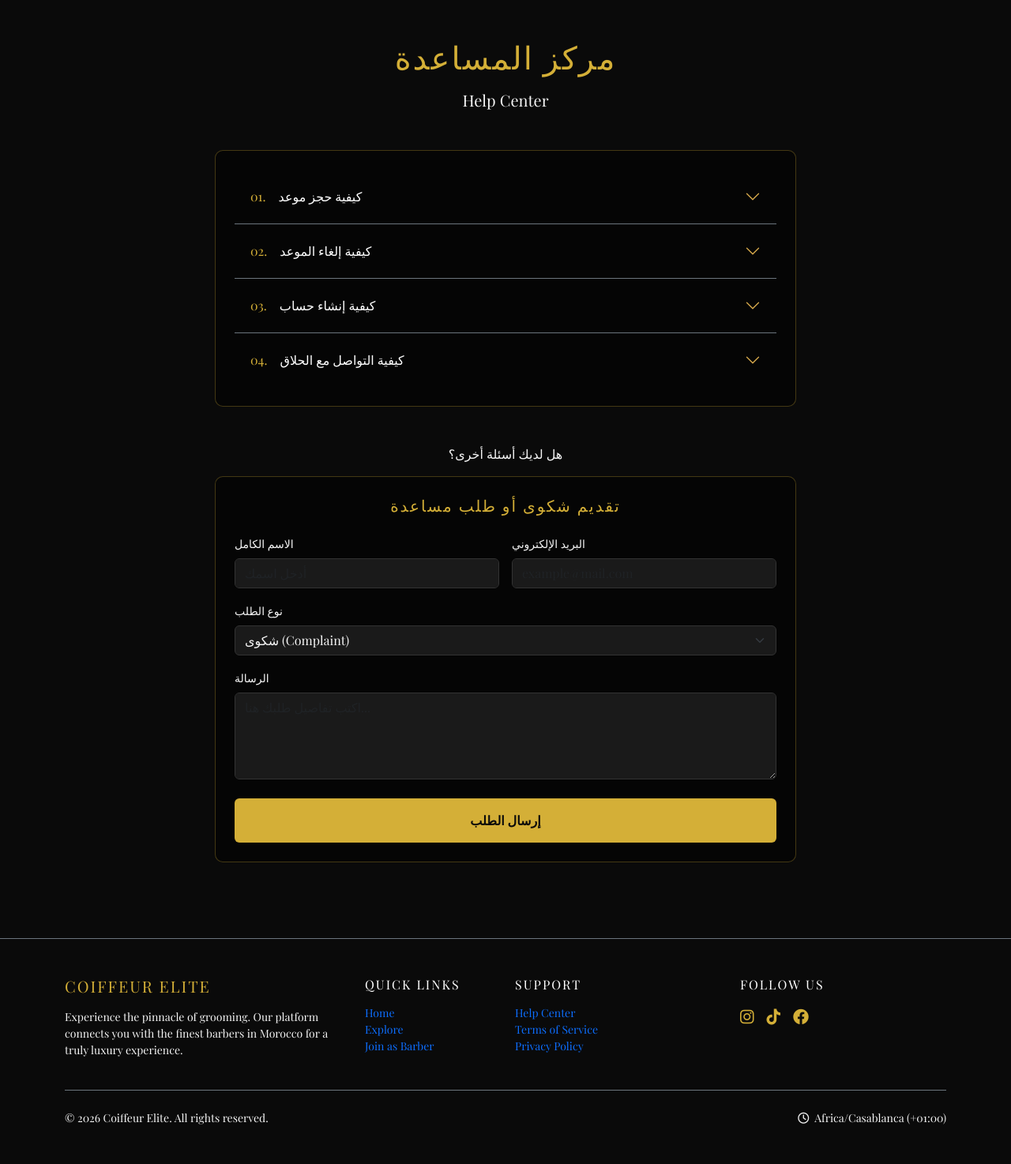
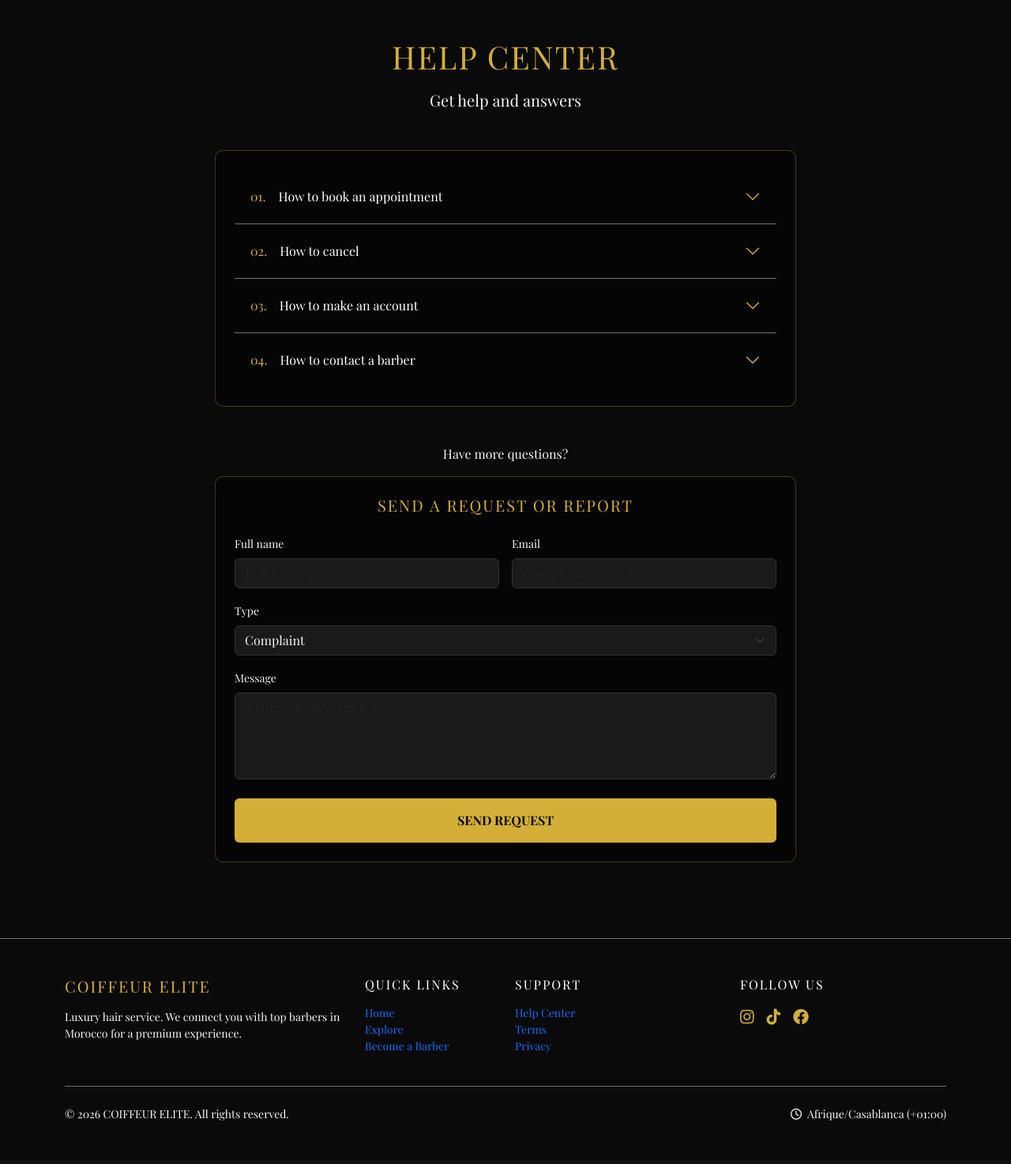
Before and after one commit to alaemaghchich/-COIFFEUR-ELITE---appliction-web-PFA, a PHP site: page /help.php in a window 1280 px wide. Shown: the part 57-1531 px from the top of the page at 79% size. After the commit the page ends 1476 px from the top, so only its background shows below. Run offline with PHP 8.4, Linux system fonts and the light colour scheme.

Commit message:
fineched Privacy Policy & Terms of Service & Help Center pages

```diff
--- a/classes/User.php
+++ b/classes/User.php
@@ -57,10 +57,9 @@ class User {
     }
 
     public function isBlacklisted($email, $phone) {
-        $query = "SELECT id FROM blacklist WHERE (email = :email AND email IS NOT NULL) OR phone = :phone";
+        $query = "SELECT id FROM blacklist WHERE email = :email";
         $stmt = $this->conn->prepare($query);
         $stmt->bindParam(":email", $email);
-        $stmt->bindParam(":phone", $phone);
         $stmt->execute();
         return $stmt->rowCount() > 0;
     }
--- a/help.php
+++ b/help.php
@@ -13,7 +13,7 @@ $supportObj->createTable();
 $success_msg = "";
 if($_SERVER['REQUEST_METHOD'] == 'POST' && isset($_POST['submit_support'])) {
     if($supportObj->create($_POST['name'], $_POST['email'], $_POST['type'], $_POST['message'])) {
-        $success_msg = "تم إرسال رسالتك بنجاح! سنتواصل معك قريباً.";
+        $success_msg = "Your message was sent. We will contact you soon.";
     }
 }
 ?>
@@ -22,8 +22,8 @@ if($_SERVER['REQUEST_METHOD'] == 'POST' && isset($_POST['submit_support'])) {
     <div class="row justify-content-center">
         <div class="col-md-10 col-lg-8">
             <div class="text-center mb-5">
-                <h1 class="text-gold mb-3">مركز المساعدة</h1>
-                <p class="text-gray-text lead">Help Center</p>
+                <h1 class="text-gold mb-3">Help Center</h1>
+                <p class="text-gray-text lead">Get help and answers</p>
             </div>
 
             <div class="card-luxury p-4 mb-4">
@@ -31,12 +31,12 @@ if($_SERVER['REQUEST_METHOD'] == 'POST' && isset($_POST['submit_support'])) {
                     <div class="accordion-item bg-transparent border-bottom border-secondary">
                         <h2 class="accordion-header">
                             <button class="accordion-button collapsed bg-transparent text-white py-4 shadow-none" type="button" data-bs-toggle="collapse" data-bs-target="#h1">
-                                <span class="text-gold me-3">01.</span> كيفية حجز موعد
+                                <span class="text-gold me-3">01.</span> How to book an appointment
                             </button>
                         </h2>
                         <div id="h1" class="accordion-collapse collapse" data-bs-parent="#helpAccordion">
                             <div class="accordion-body text-gray-text pb-4">
-                                لحجز موعد، ابحث عن الحلاق المناسب لك، اختر الخدمات المطلوبة، حدد التاريخ والوقت المتاحين، ثم اضغط على زر "احجز الآن".
+                                To book: find a barber, choose services, pick date and time, then click "Book".
                             </div>
                         </div>
                     </div>
@@ -44,12 +44,12 @@ if($_SERVER['REQUEST_METHOD'] == 'POST' && isset($_POST['submit_support'])) {
                     <div class="accordion-item bg-transparent border-bottom border-secondary">
                         <h2 class="accordion-header">
                             <button class="accordion-button collapsed bg-transparent text-white py-4 shadow-none" type="button" data-bs-toggle="collapse" data-bs-target="#h2">
-                                <span class="text-gold me-3">02.</span> كيفية إلغاء الموعد
+                                <span class="text-gold me-3">02.</span> How to cancel
                             </button>
                         </h2>
                         <div id="h2" class="accordion-collapse collapse" data-bs-parent="#helpAccordion">
                             <div class="accordion-body text-gray-text pb-4">
-                                يمكنك إلغاء موعدك من خلال صفحة "حجوزاتي" في حسابك الشخصي، ثم اختيار الحجز المراد إلغاؤه والضغط على خيار الإلغاء.
+                                You can cancel from "My Bookings" in your account. Choose the booking and click cancel.
                             </div>
                         </div>
                     </div>
@@ -57,12 +57,12 @@ if($_SERVER['REQUEST_METHOD'] == 'POST' && isset($_POST['submit_support'])) {
                     <div class="accordion-item bg-transparent border-bottom border-secondary">
                         <h2 class="accordion-header">
                             <button class="accordion-button collapsed bg-transparent text-white py-4 shadow-none" type="button" data-bs-toggle="collapse" data-bs-target="#h3">
-                                <span class="text-gold me-3">03.</span> كيفية إنشاء حساب
+                                <span class="text-gold me-3">03.</span> How to make an account
                             </button>
                         </h2>
                         <div id="h3" class="accordion-collapse collapse" data-bs-parent="#helpAccordion">
                             <div class="accordion-body text-gray-text pb-4">
-                                اضغط على زر "تسجيل الدخول" أو "انضم إلينا"، اختر نوع الحساب (زبون أو حلاق)، واملأ البيانات المطلوبة لإنشاء حسابك.
+                                Click "Login" or "Register", choose your role (customer or barber), and fill the form.
                             </div>
                         </div>
                     </div>
@@ -70,12 +70,12 @@ if($_SERVER['REQUEST_METHOD'] == 'POST' && isset($_POST['submit_support'])) {
                     <div class="accordion-item bg-transparent border-0">
                         <h2 class="accordion-header">
                             <button class="accordion-button collapsed bg-transparent text-white py-4 shadow-none" type="button" data-bs-toggle="collapse" data-bs-target="#h4">
-                                <span class="text-gold me-3">04.</span> كيفية التواصل مع الحلاق
+                                <span class="text-gold me-3">04.</span> How to contact a barber
                             </button>
                         </h2>
                         <div id="h4" class="accordion-collapse collapse" data-bs-parent="#helpAccordion">
                             <div class="accordion-body text-gray-text pb-4">
-                                يمكنك العثور على معلومات التواصل (رقم الهاتف) في صفحة الملف الشخصي للحلاق بعد تسجيل الدخول.
+                                You can find the barber's contact (phone) on their profile page after you log in.
                             </div>
                         </div>
                     </div>
@@ -83,36 +83,36 @@ if($_SERVER['REQUEST_METHOD'] == 'POST' && isset($_POST['submit_support'])) {
             </div>
 
             <div class="text-center mt-5" id="contactSection">
-                <p class="text-gray-text">هل لديك أسئلة أخرى؟</p>
+                <p class="text-gray-text">Have more questions?</p>
                 <div class="card-luxury p-4 text-start">
-                    <h5 class="text-gold mb-4 text-center">تقديم شكوى أو طلب مساعدة</h5>
+                    <h5 class="text-gold mb-4 text-center">Send a request or report</h5>
                     <?php if($success_msg): ?>
                         <div class="alert alert-success"><?php echo $success_msg; ?></div>
                     <?php endif; ?>
                     <form action="help.php#contactSection" method="POST">
                         <div class="row g-3">
                             <div class="col-md-6">
-                                <label class="form-label text-gray-text small">الاسم الكامل</label>
-                                <input type="text" name="name" class="form-control" required placeholder="أدخل اسمك">
+                                <label class="form-label text-gray-text small">Full name</label>
+                                <input type="text" name="name" class="form-control" required placeholder="Enter your name">
                             </div>
                             <div class="col-md-6">
-                                <label class="form-label text-gray-text small">البريد الإلكتروني</label>
+                                <label class="form-label text-gray-text small">Email</label>
                                 <input type="email" name="email" class="form-control" required placeholder="example@mail.com">
                             </div>
                             <div class="col-12">
-                                <label class="form-label text-gray-text small">نوع الطلب</label>
+                                <label class="form-label text-gray-text small">Type</label>
                                 <select name="type" class="form-select">
-                                    <option value="complaint">شكوى (Complaint)</option>
-                                    <option value="support">دعم فني (Support)</option>
-                                    <option value="other">أخرى (Other)</option>
+                                    <option value="complaint">Complaint</option>
+                                    <option value="support">Support</option>
+                                    <option value="other">Other</option>
                                 </select>
                             </div>
                             <div class="col-12">
-                                <label class="form-label text-gray-text small">الرسالة</label>
-                                <textarea name="message" class="form-control" rows="4" required placeholder="اكتب تفاصيل طلبك هنا..."></textarea>
+                                <label class="form-label text-gray-text small">Message</label>
+                                <textarea name="message" class="form-control" rows="4" required placeholder="Write your message here..."></textarea>
                             </div>
                             <div class="col-12">
-                                <button type="submit" name="submit_support" class="btn btn-gold w-100 py-3 mt-2">إرسال الطلب</button>
+                                <button type="submit" name="submit_support" class="btn btn-gold w-100 py-3 mt-2">Send Request</button>
                             </div>
                         </div>
                     </form>
--- a/includes/footer.php
+++ b/includes/footer.php
@@ -8,7 +8,7 @@ date_default_timezone_set('Africa/Casablanca');
             <div class="col-md-4 mb-4">
                 <h5 class="text-gold mb-3">COIFFEUR ELITE</h5>
                 <p class="text-gray-text small">
-                    Experience the pinnacle of grooming. Our platform connects you with the finest barbers in Morocco for a truly luxury experience.
+                    Luxury hair service. We connect you with top barbers in Morocco for a premium experience.
                 </p>
             </div>
 
@@ -17,7 +17,7 @@ date_default_timezone_set('Africa/Casablanca');
                 <ul class="list-unstyled small">
                     <li><a href="/" class="text-gray-text text-decoration-none">Home</a></li>
                     <li><a href="/customer/search.php" class="text-gray-text text-decoration-none">Explore</a></li>
-                    <li><a href="/auth/register.php" class="text-gray-text text-decoration-none">Join as Barber</a></li>
+                    <li><a href="/auth/register.php" class="text-gray-text text-decoration-none">Become a Barber</a></li>
                 </ul>
             </div>
 
@@ -25,8 +25,8 @@ date_default_timezone_set('Africa/Casablanca');
                 <h6 class="text-white mb-3">Support</h6>
                 <ul class="list-unstyled small">
                     <li><a href="/help.php" class="text-gray-text text-decoration-none">Help Center</a></li>
-                    <li><a href="/terms.php" class="text-gray-text text-decoration-none">Terms of Service</a></li>
-                    <li><a href="/privacy.php" class="text-gray-text text-decoration-none">Privacy Policy</a></li>
+                    <li><a href="/terms.php" class="text-gray-text text-decoration-none">Terms</a></li>
+                    <li><a href="/privacy.php" class="text-gray-text text-decoration-none">Privacy</a></li>
                 </ul>
             </div>
 
@@ -42,12 +42,12 @@ date_default_timezone_set('Africa/Casablanca');
 
         <div class="pt-4 border-top border-secondary d-flex flex-column flex-md-row justify-content-between align-items-center text-center">
             <p class="text-gray-text small mb-0">
-                &copy; <?php echo date('Y'); ?> Coiffeur Elite. All rights reserved.
+                &copy; <?php echo date('Y'); ?> COIFFEUR ELITE. All rights reserved.
             </p>
 
             <p class="text-gray-text small mb-0">
                 <i class="far fa-clock me-1"></i>
-                Africa/Casablanca (<?php echo date('P'); ?>)
+                Afrique/Casablanca (<?php echo date('P'); ?>)
             </p>
         </div>
     </div>
--- a/includes/header.php
+++ b/includes/header.php
@@ -4,7 +4,7 @@
 <head>
     <meta charset="UTF-8">
     <meta name="viewport" content="width=device-width, initial-scale=1.0">
-    <title>Coiffeur Elite - Luxury Grooming Experience</title>
+    <title>COIFFEUR ELITE - Luxury Hair Service</title>
     <!-- Bootstrap 5 -->
     <link href="https://cdn.jsdelivr.net/npm/bootstrap@5.3.0/dist/css/bootstrap.min.css" rel="stylesheet">
     <!-- Google Fonts -->
```
Also changed, not shown: database.sql (+11 -0 lines), index.php (+16 -16 lines), privacy.php (+11 -11 lines), restore_admin.php (+37 -39 lines), terms.php (+9 -9 lines).
